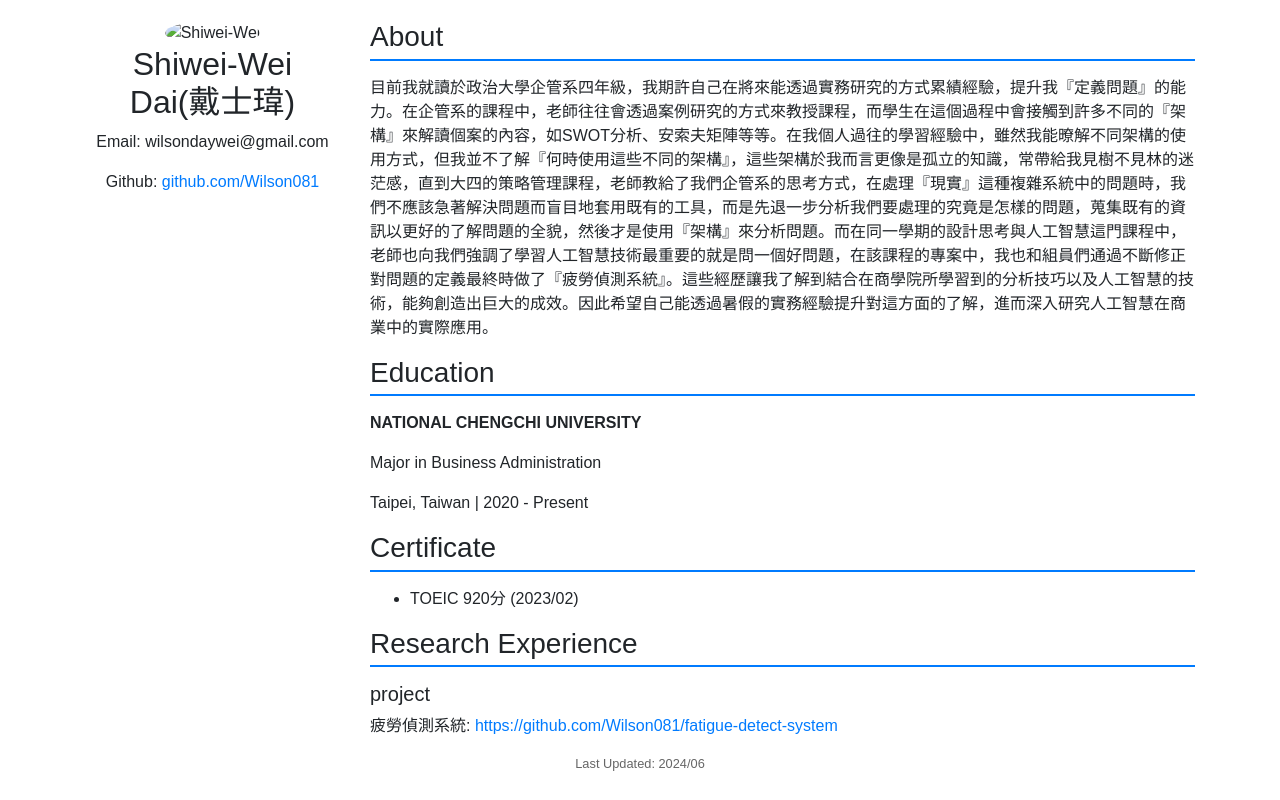
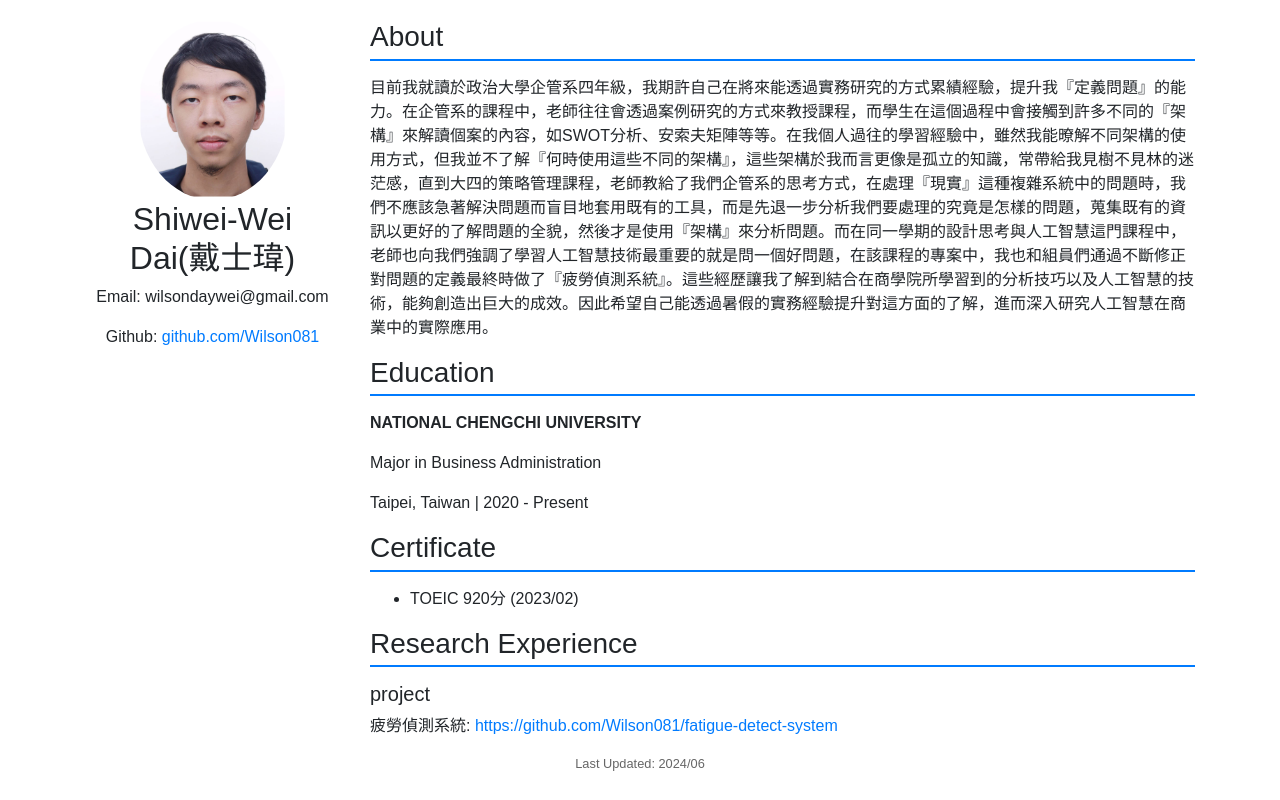
Before and after one commit to Wilson081/Wilson081.github.io, a plain HTML site: page index.html in a window 1280 px wide. Drawn offline with nearby package versions, Linux system fonts and the light colour scheme.

Commit message:
Update index.html

```diff
--- a/index.html
+++ b/index.html
@@ -31,7 +31,7 @@
     <div class="container">
         <div class="row">
             <div class="col-md-3 text-center">
-                <img src="assets/img/me.jpg" alt="Shiwei-Wei" class="profile-img">
+                <img src="assets/img/me.png" alt="Shiwei-Wei" class="profile-img">
                 <h2>Shiwei-Wei Dai(戴士瑋)</h2>
                 <p>Email: wilsondaywei@gmail.com</p>
                 <p>Github: <a href="https://github.com/Wilson081" target="_blank">github.com/Wilson081</a></p>
```
